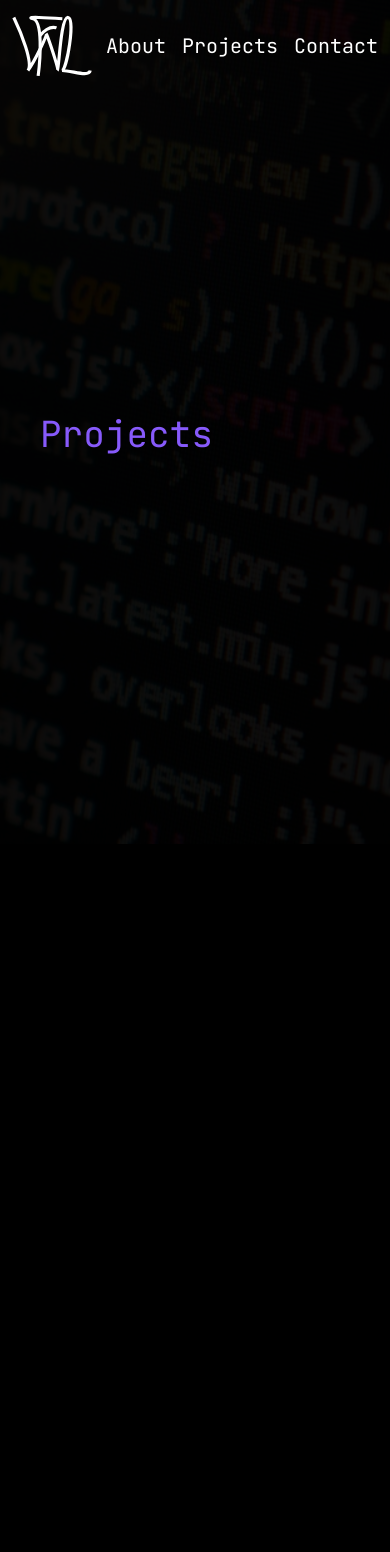
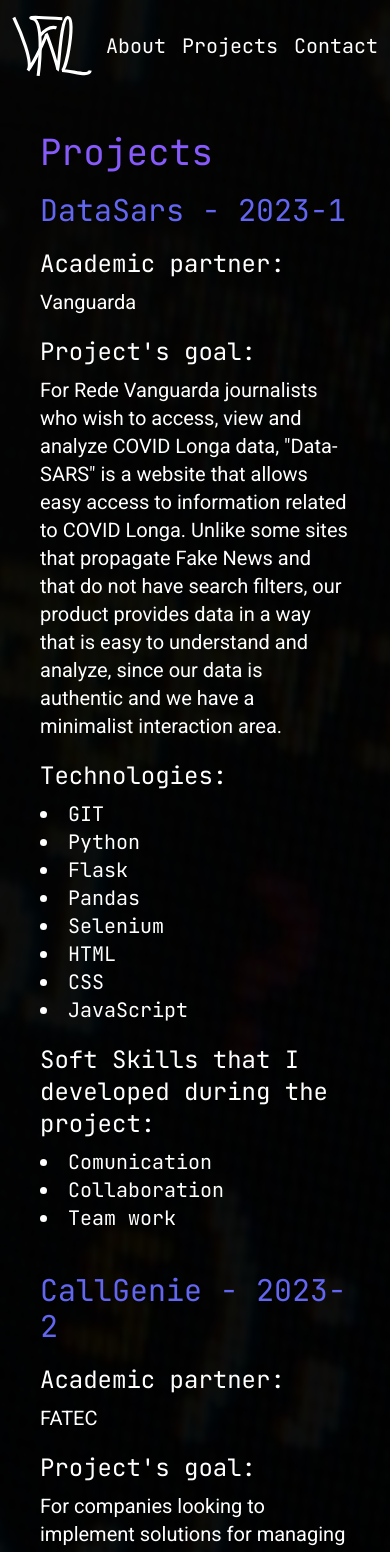
Before and after one commit to WellingtonLFaria/Portfolio, a Next.js app: page /projects in a window 390 px wide. Shown: the top 1552 px of the page. Before the commit the page ends 844 px from the top, so only its background shows below. Built offline with nearby package versions, Linux system fonts and the light colour scheme.

Commit message:
refactor: Refactor in all pages

```diff
--- a/src/components/navbar.tsx
+++ b/src/components/navbar.tsx
@@ -3,9 +3,9 @@
 
 export default function Navbar() {
     return (
-        <nav className="p-3 text-xl flex justify-between items-center font-jetbrains text-white">
+        <nav className="p-3 2xl:p-6 text-xl 2xl:text-4xl flex justify-between items-center font-jetbrains text-white">
             <Logo className="w-20 hover:stroke-[#F2283C] hover:scale-110 transition-all ease-in-out cursor-pointer"/>
-            <div className="gap-4 flex">
+            <div className="gap-4 2xl:gap-8 flex">
                 <Navlink href="/about">About</Navlink>
                 <Navlink href="/projects">Projects</Navlink>
                 <Navlink href="/contact">Contact</Navlink>
--- a/src/components/page.tsx
+++ b/src/components/page.tsx
@@ -13,12 +13,13 @@
 });
 
 type Props = {
-    children: any
+    children: any,
+    screen?: boolean
 }
 
-export default function Page({ children }: Props) {
+export default function Page({ children, screen = true }: Props) {
     return (
-        <div className={`${jetbrains_mono.variable} ${roboto.variable} font-roboto h-screen`}>
+        <div className={`${jetbrains_mono.variable} ${roboto.variable} font-roboto ${screen ? "h-screen" : ""}`}>
             <Navbar />
             {children}
         </div>
--- a/src/components/paragrafo.tsx
+++ b/src/components/paragrafo.tsx
@@ -5,6 +5,6 @@
 
 export default function Paragrafo({children, className}: Props) {
     return (
-        <p className={`text-[#AAAAAA] text-justify font-roboto ${className}`}>{children}</p>
+        <p className={`text-white text-2xl xl:text-3xl 2xl:text-4xl text-justify font-roboto ${className}`}>{children}</p>
     )
 }
--- /dev/null
+++ b/src/components/project.tsx
@@ -0,0 +1,45 @@
+interface ProjectData {
+    name: string,
+    anoSemestre: string,
+    academicPartner: string,
+    description: string,
+    technologies: string[],
+    softSkills: string[],
+    link: string
+}
+
+type Props = {
+    project: ProjectData
+}
+
+export default function Project({project}: Props) {
+    return (
+        <div className="project text-white font-jetbrains flex flex-col gap-5">
+            <h4 className="text-3xl xl:text-5xl"><a href={project.link} className="text-indigo-500 hover:underline">{project.name} - {project.anoSemestre}</a></h4>
+            <div>
+            <h5 className="text-2xl xl:text-4xl mb-2">Academic partner:</h5>
+            <p className="font-roboto text-xl xl:text-3xl">{project.academicPartner}</p>
+            </div>
+            <div>
+                <h5 className="text-2xl xl:text-4xl mb-2">Project's goal:</h5>
+                <p className="font-roboto text-xl xl:text-3xl">{project.description}</p>
+            </div>
+            <div>
+                <h5 className="text-2xl xl:text-4xl mb-2">Technologies:</h5>
+                <ul className="text-xl xl:text-3xl list-disc list-inside flex flex-col xl:h-28 flex-wrap">
+                    {project.technologies.map(technologie =>
+                        <li>{technologie}</li>
+                    )}
+                </ul>
+            </div>
+            <div>
+                <h5 className="text-2xl xl:text-4xl mb-2">Soft Skills that I developed during the project:</h5>
+                <ul className="text-xl xl:text-3xl list-disc list-inside">
+                    {project.softSkills.map(softSkill =>
+                        <li>{softSkill}</li>
+                    )}
+                </ul>
+            </div>
+        </div>
+    );
+}
--- a/src/components/subtitulo.tsx
+++ b/src/components/subtitulo.tsx
@@ -5,6 +5,6 @@
 
 export default function Subtitulo({children, className}: Props) {
     return (
-        <h2 className={`text-3xl font-jetbrains text-[#F2283C] ${className}`}>{children}</h2>
+        <h2 className={`text-3xl xl:text-6xl font-jetbrains text-[#F2283C] ${className}`}>{children}</h2>
     )
 }
--- a/src/components/titulo.tsx
+++ b/src/components/titulo.tsx
@@ -5,6 +5,6 @@
 
 export default function Titulo({children, className}: Props) {
     return (
-        <h1 className={`text-4xl font-jetbrains text-[#875AFB] ${className}`}>{children}</h1>
+        <h1 className={`text-4xl xl:text-7xl font-jetbrains text-[#875AFB] ${className}`}>{children}</h1>
     )
 }
--- /dev/null
+++ b/src/constants/projects.ts
@@ -0,0 +1,76 @@
+interface Project {
+    name: string,
+    anoSemestre: string,
+    academicPartner: string,
+    description: string,
+    technologies: string[],
+    softSkills: string[],
+    link: string
+}
+
+export const projects: Project[] = [
+    {
+        name: "DataSars",
+        anoSemestre: "2023-1",
+        academicPartner: "Vanguarda",
+        description: 'For Rede Vanguarda journalists who wish to access, view and analyze COVID Longa data, "Data-SARS" is a website that allows easy access to information related to COVID Longa. Unlike some sites that propagate Fake News and that do not have search filters, our product provides data in a way that is easy to understand and analyze, since our data is authentic and we have a minimalist interaction area.',
+        technologies: [
+            "GIT",
+            "Python",
+            "Flask",
+            "Pandas",
+            "Selenium",
+            "HTML",
+            "CSS",
+            "JavaScript"
+        ],
+        softSkills: [
+            "Comunication",
+            "Collaboration",
+            "Team work"
+        ],
+        link: "https://github.com/Grupo-Syntax-Squad/API"
+    },
+    {
+        name: "CallGenie",
+        anoSemestre: "2023-2",
+        academicPartner: "FATEC",
+        description: 'For companies looking to implement solutions for managing service calls, "CallGenie" is a CRUD system that allows better management of calls, with a minimalist interaction area and documents that help the user to use the system. In this project, we implemented the system for a fictitious computer store, however, our system can be implemented in any area, as long as there is difficulty in managing calls.',
+        technologies: [
+            "GIT",
+            "HTML",
+            "CSS",
+            "React",
+            "JavaScript",
+            "TypeScript",
+            "Express",
+            "Sequelize"
+        ],
+        softSkills: [
+            "Adaptability",
+            "Ability to solve problems"
+        ],
+        link: "https://github.com/Grupo-Syntax-Squad/CallGenie"
+    },
+    {
+        name: "AssetBox",
+        anoSemestre: "2024-1",
+        academicPartner: "Youtan",
+        description: "The project aims to solve problems in asset management control of any companies that use the system. In this sense, the application must contain interfaces for monitoring, registration and control over assets, also providing options for their delegation and manipulation. Above all, it is also crucial to generate indicator reports, issue notifications regarding the status of the asset and register recipient users for the assets.",
+        technologies: [
+            "GIT",
+            "HTML",
+            "CSS",
+            "Bulma CSS",
+            "React",
+            "JavaScript",
+            "Java",
+            "SpringBoot",
+        ],
+        softSkills: [
+            "Planning",
+            "Work under pressure"
+        ],
+        link: "https://github.com/Grupo-Syntax-Squad/AssetBox"
+    }
+]
--- a/src/pages/contact/index.tsx
+++ b/src/pages/contact/index.tsx
@@ -23,14 +23,14 @@
                 <Titulo>Contact</Titulo>
                 <div className="text-xl flex flex-col gap-5">
                     <Paragrafo>Here are my social networks:</Paragrafo>
-                    <ul className="text-[#AAAAAA]">
+                    <ul className="text-white text-2xl 2xl:text-3xl">
                         <li className="hover:text-[#875AFB] hover:ml-3 transition-all ease-in-out"><a href="https://instagram.com/wellingtonfarial" target="_blank">▶ Instagram</a></li>
                         <li className="hover:text-[#875AFB] hover:ml-3 transition-all ease-in-out"><a href="https://linkedin.com/in/wellingtonlfaria/" target="_blank">▶ LinkedIn</a></li>
                         <li className="hover:text-[#875AFB] hover:ml-3 transition-all ease-in-out"><a href="https://github.com/WellingtonLFaria" target="_blank">▶ GitHub</a></li>
                     </ul>
                     <Paragrafo>Send me an email, I'm looking for opportunities to be part of a company that will advance my career as a Software Developer.</Paragrafo>
                     <div className="flex justify-center">
-                        <a href="mailto:wellingtonll.faria@gmail.com" className="p-2 border-[#875AFB] border-2 font-jetbrains text-[#875AFB] hover:scale-110 transition-all ease-in-out hover:bg-[rgba(136,90,251,0.30)]">Say hello</a>
+                        <a href="mailto:wellingtonll.faria@gmail.com" className="p-2 border-[#875AFB] border-2 font-jetbrains text-[#875AFB] hover:scale-110 transition-all ease-in-out hover:bg-[rgba(136,90,251,0.30)] text-2xl 2xl:text-4xl">Say hello</a>
                     </div>
                 </div>
             </main>
--- a/src/pages/index.tsx
+++ b/src/pages/index.tsx
@@ -20,13 +20,13 @@
 export default function Home() {
     return (
         <Page>
-            <main className="px-10 gap-5 h-5/6 flex flex-col justify-center md:w-3/4 md:m-auto">
+            <main className="px-10 pt-5 gap-5 h-5/6 flex flex-col justify-center md:w-3/4 md:m-auto">
                 <div className="gap-3 flex flex-col">
                     <Subtitulo>Hi, my name is</Subtitulo>
-                    <h1 className="text-5xl text-white">Wellington Luiz de Faria</h1>
+                    <h1 className="text-5xl xl:text-9xl text-white">Wellington Luiz de Faria</h1>
                     <Titulo>Software Developer</Titulo>
                 </div>
-                <div className="gap-3 text-xl xl:gap-3 xl:text-2xl flex flex-col">
+                <div className="gap-3 xl:gap-3 flex flex-col">
                     <Paragrafo>Currently studying Multiplatform Software Development at Fatec São José dos Campos - Prof. Jessen Vidal.</Paragrafo>
                     <Paragrafo>I have been developing since 2018 when I discovered the area of ​​software development, and now studying higher education I am looking to improve my skills to grow as a developer and professional.</Paragrafo>
                 </div>
--- a/src/pages/projects/index.tsx
+++ b/src/pages/projects/index.tsx
@@ -1,7 +1,9 @@
 import "@/app/globals.css";
 import Navbar from "@/components/navbar";
 import Page from "@/components/page";
+import Project from "@/components/project";
 import Titulo from "@/components/titulo";
+import { projects } from "@/constants/projects";
 import { JetBrains_Mono, Roboto } from "next/font/google";
 
 const jetbrains_mono = JetBrains_Mono({
@@ -17,11 +19,13 @@
 
 export default function Projects() {
     return (
-        <Page>
-            <main className="px-10 gap-5 h-5/6 flex flex-col justify-center md:w-3/4 md:m-auto">
+        <Page screen={false}>
+            <main className="p-10 gap-5 h-5/6 flex flex-col justify-center md:w-3/4 md:m-auto">
                 <Titulo>Projects</Titulo>
-                <div className="flex flex-col gap-3 text-xl">
-
+                <div id="projects" className="flex flex-col gap-10 text-xl">
+                    {projects.map(project => (
+                        <Project project={project}  />
+                    ))}
                 </div>
             </main>
         </Page>
```
Also changed, not shown: src/pages/about/index.tsx (+7 -6 lines).
